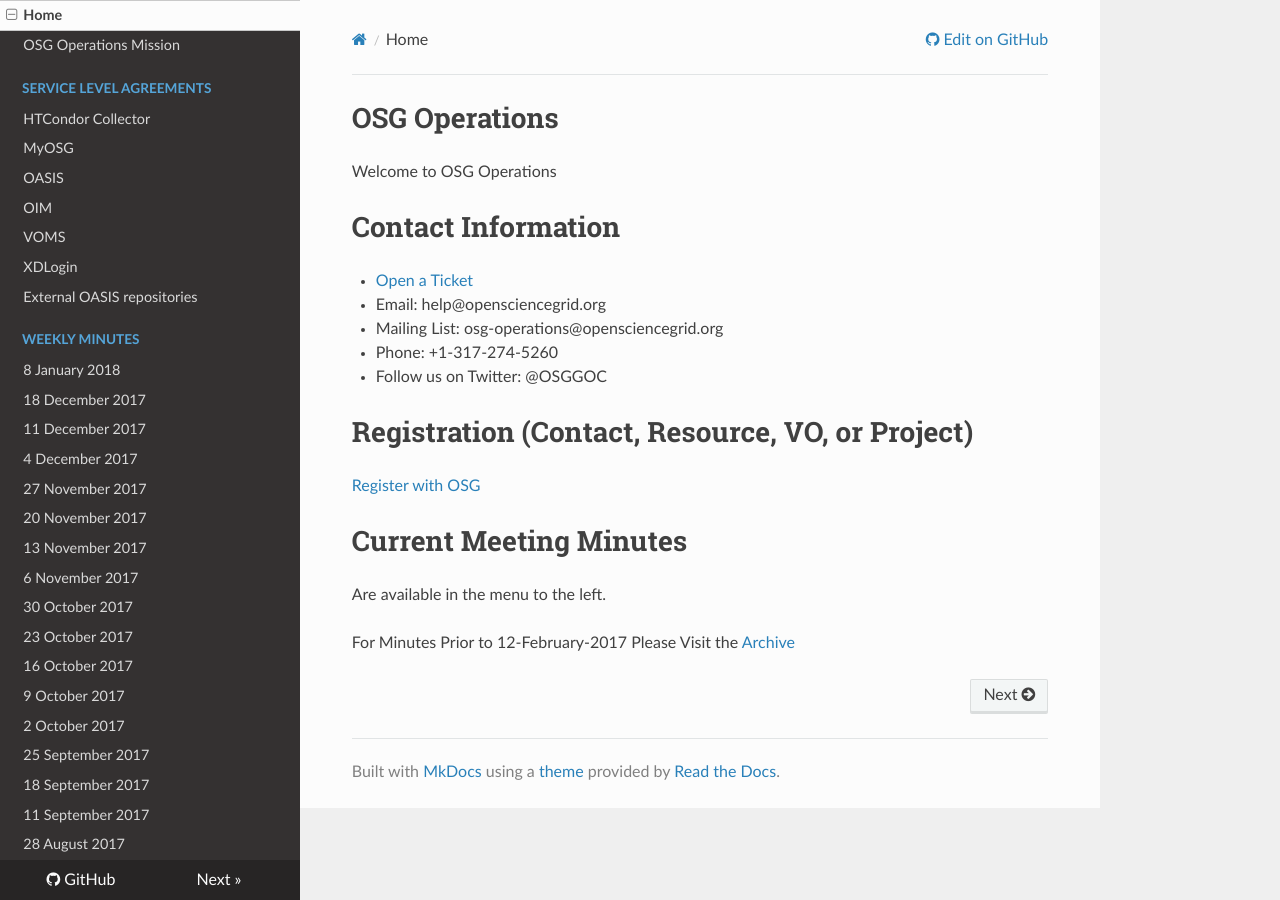
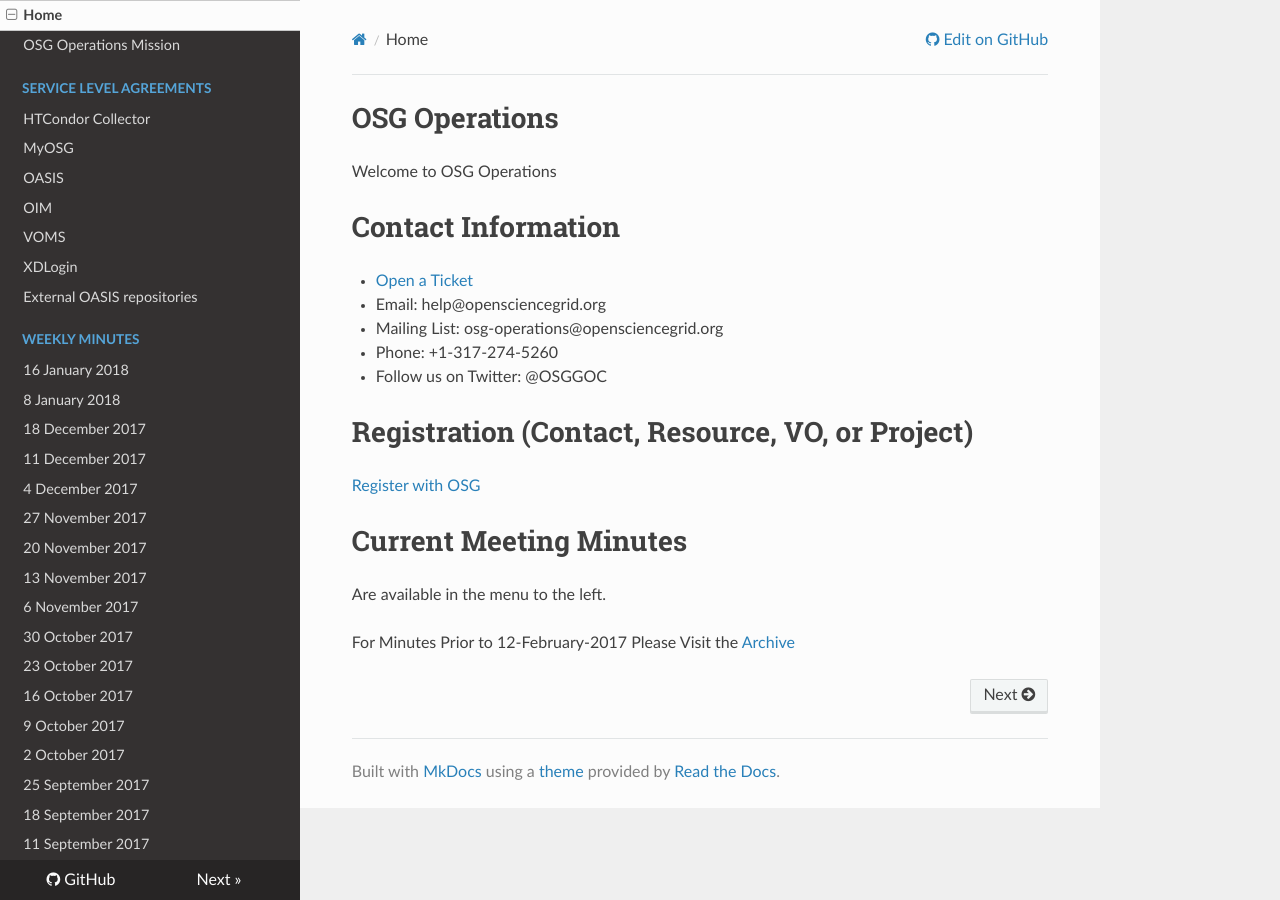
Before and after one commit to osg-htc/operations, an MkDocs documentation site: the page built from docs/index.md, in a window 1280 px wide. Built offline with MkDocs 1.6.1, drawn with Linux system fonts in a browser that asks for light colours; nearby versions of some CDN libraries; old or Windows-style settings are respelled for this version of MkDocs.

Commit message:
Update mkdocs.yml

```diff
--- a/mkdocs.yml
+++ b/mkdocs.yml
@@ -16,6 +16,7 @@
   - 'XDLogin': 'SLA/xdlogin.md'
 - External OASIS repositories: 'external-oasis-repos.md'
 - Weekly Minutes:
+  - '16 January 2018': 'WeeklyMinutes/16Jan2018.md'
   - '8 January 2018': 'WeeklyMinutes/08Jan2018.md'
   - '18 December 2017': 'WeeklyMinutes/18Dec2017.md'
   - '11 December 2017': 'WeeklyMinutes/11Dec2017.md'
```
